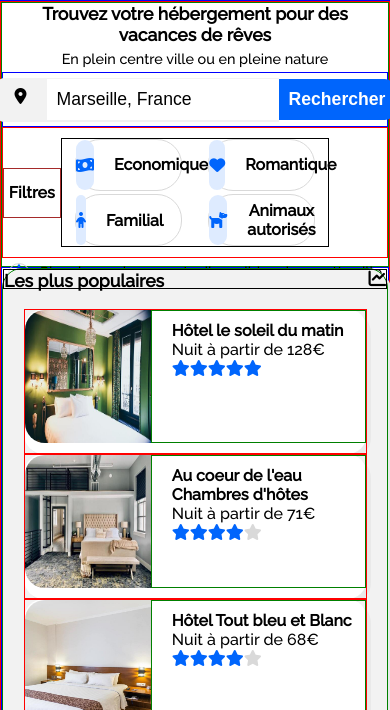
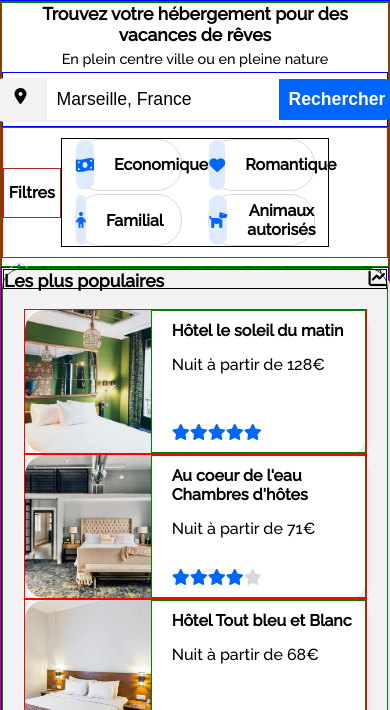
Before and after one commit to Vincmza/VincentManzanera_2_16042021, a plain HTML site: page index.html in a window 390 px wide. Shown: the part 119-829 px from the top of the page. Drawn offline with Linux system fonts and the light colour scheme.

Commit message:
réglages format + responsive tablette

```diff
--- a/style.css
+++ b/style.css
@@ -1,14 +1,17 @@
 /*! minireset.css v0.0.6 | MIT License | github.com/jgthms/minireset.css */html,body,p,ol,ul,li,dl,dt,dd,blockquote,figure,fieldset,legend,textarea,pre,iframe,hr,h1,h2,h3,h4,h5,h6{margin:0;padding:0}h1,h2,h3,h4,h5,h6{font-size:100%;font-weight:normal}ul{list-style:none}button,input,select{margin:0}html{box-sizing:border-box}*,*::before,*::after{box-sizing:inherit}img,video{height:auto;max-width:100%}iframe{border:0}table{border-collapse:collapse;border-spacing:0}td,th{padding:0}
 
 /*HEADER SECTION*/
-
+body {
+    margin: auto;
+}
 header {
     border: 1px solid blue;
-    width: 100%;
+    max-width: 1340px;
     height: 120px;
     display: flex;
     justify-content: flex-end;
     font-family: 'Raleway', Arial, Helvetica, sans-serif;
+    margin: auto;
 }
 header .logo {
     justify-content: flex-start;
@@ -44,9 +47,10 @@ header a:hover {
 
 main {
     border: 1px solid red;
-    width: 100%;
+    max-width: 1340px;
     height: 1535px;
     font-family: 'Raleway', Arial, sans-serif;
+    margin: auto;
 }
 
 /*RESEARCH SECTION*/
@@ -220,6 +224,7 @@ main {
     width: 236px;
     height: 114px;
     border-radius: 20px 20px 0px 0px;
+    object-fit: cover;
 }
 .description-host-card {
     display: flex;
@@ -281,24 +286,25 @@ aside i {
 }
 .popular-card img {
     width: 127px;
-    height: 133px;
+    height: 100%;
     border-radius: 20px 0px 0px 20px;
-}
-.popular-card .star {
-    padding-left: 20px;
+    object-fit: cover;
 }
 .popular-caption {
     display: flex;
     flex-wrap: wrap;
-    padding-left: 20px;
-    padding-top: 10px;
+}
+.popular-caption > :nth-child(2) {
+    padding-top: 15px;
 }
 .descritpion-popular-card {
     display: flex;
     flex-direction: column;
     width: 216px;
-    height: 133px;
+    height: 100%;
     border: 1px solid green;
+    padding: 10px 10px 10px 20px;
+    justify-content: space-between;
 }
 
 /*TABLETS*/
```
